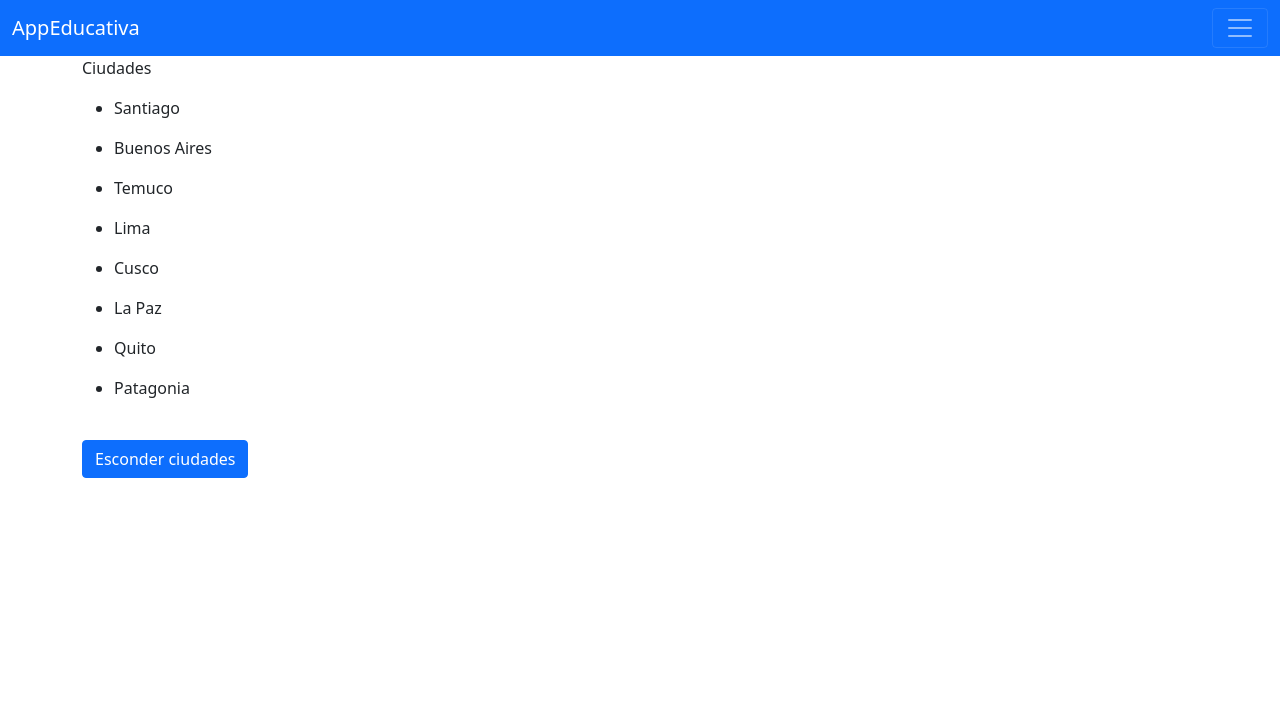
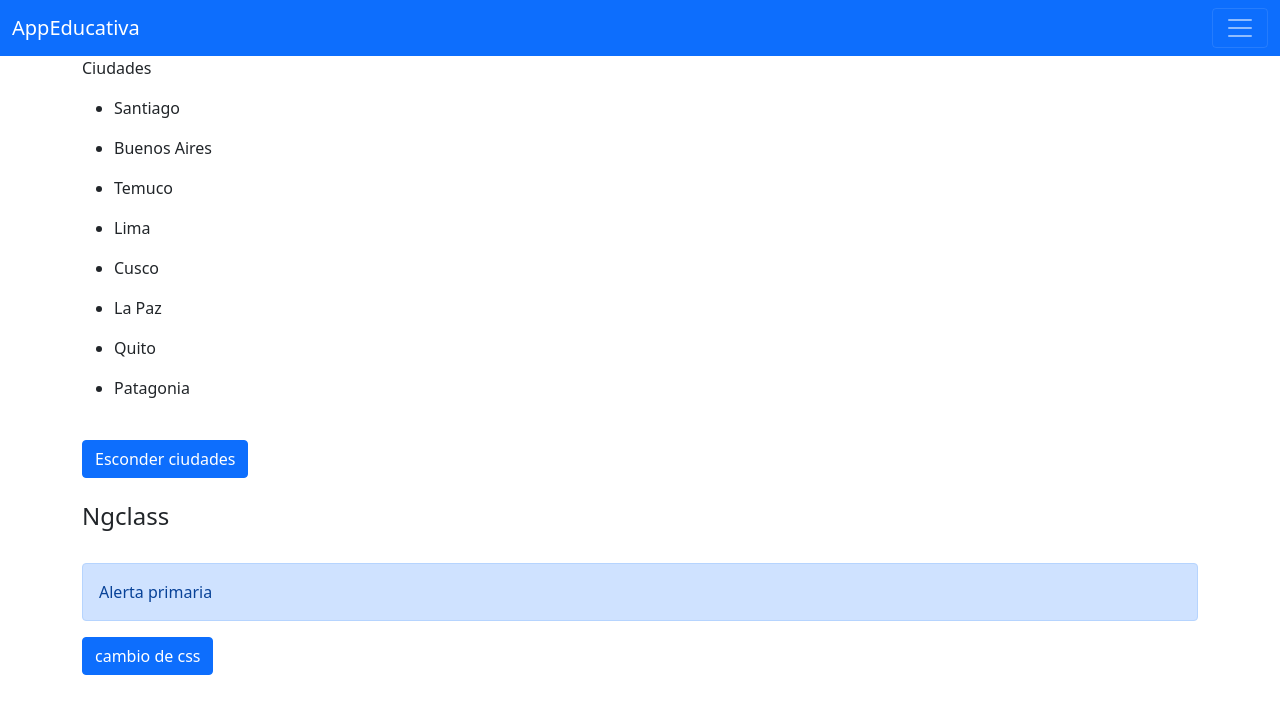
Before and after one commit to cbustamante777duoc/appEducativaAngular, an Angular app: page /main in a window 1280 px wide. Shown: the top 714 px of the page. Built offline with nearby package versions, Linux system fonts and the light colour scheme.

Commit message:
uso ngClass

```diff
--- a/src/app/componentes/main/main.component.html
+++ b/src/app/componentes/main/main.component.html
@@ -12,3 +12,14 @@
   <button class="btn btn-primary" (click)="mostrar()" *ngIf="showCiudad">Esconder ciudades</button>
   <button class="btn btn-primary" (click)="mostrar()" *ngIf="!showCiudad">Mostrar ciudades</button>
 </div>
+<br>
+<div class="container">
+  <h4>Ngclass</h4>
+  <br>
+   <div [ngClass]="{'alert-primary':changeCss, 'alert-warning':!changeCss}" class="alert text-align-center" role="alert">
+     Alerta primaria
+   </div>
+   <div>
+    <button class="btn btn-primary" (click)="cambioCss()">cambio de css</button>
+  </div>
+</div>
--- a/src/app/componentes/main/main.component.ts
+++ b/src/app/componentes/main/main.component.ts
@@ -9,7 +9,7 @@
 
   ciudades:string[] = ['santiago','buenos aires','temuco','lima','cusco','la paz','quito','patagonia'];
   showCiudad:boolean = true;
-
+  changeCss:boolean = true;
 
   constructor() { }
 
@@ -20,4 +20,8 @@
     this.showCiudad = !this.showCiudad;
   }
 
+  cambioCss(){
+    this.changeCss = !this.changeCss;
+  }
+
 }
--- a/src/app/componentes/tiempo/tiempo.component.html
+++ b/src/app/componentes/tiempo/tiempo.component.html
@@ -22,7 +22,7 @@
             >Por favor escriba solo letras</p>
         </div>
         <div class="mb-3">
-          <label for="exampleInputPassword1" class="form-label">Codigo de la cuidad</label>
+          <label for="exampleInputPassword1" class="form-label">Codigo de la ciudad</label>
           <input
             type="text"
             class="form-control"
```
Also changed, not shown: 1 other file (tests, documents, lock files or other folders).
